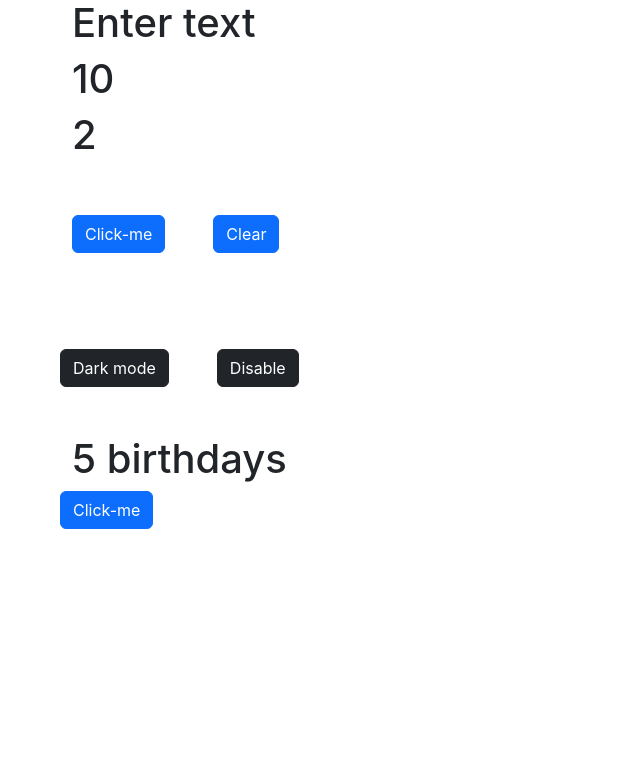
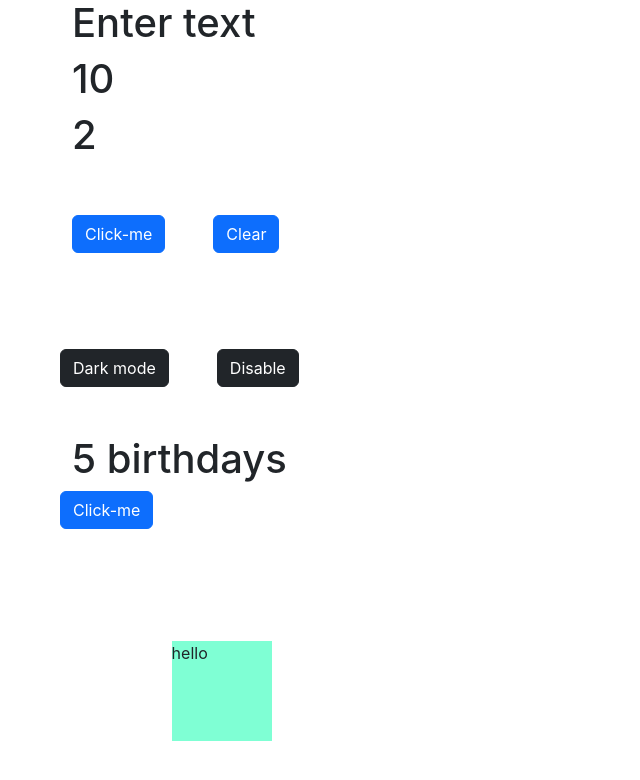
Before and after one commit to rajmishra-47/Daily_React, a React (Create React App) app in the folder my/: page / in a window 1280 px wide. Shown: the part 357-1137 px from the top of the page, without its empty margins (0-640 px from the left). Before the commit the page ends 934 px from the top, so only its background shows below. Built offline with nearby package versions, Linux system fonts and the light colour scheme.

Commit message:
adding customise css

```diff
--- a/my/src/App.js
+++ b/my/src/App.js
@@ -6,6 +6,7 @@ import Clock from './components/clock';
 import Text from './components/txtcompo';
 import Darkmode from './components/darkmode';
 import C1 from './components/c1';
+import D1 from './components/d1';
 
 function App() {
   return (
@@ -18,6 +19,8 @@ function App() {
 <Text></Text>
 <Darkmode/>
 <C1/>
+
+<D1/>
 </div>
     </>
   );
--- /dev/null
+++ b/my/src/components/d1.jsx
@@ -0,0 +1,12 @@
+import React from 'react'
+import './d11.css'
+export default function D1() {
+  return (
+    <>
+
+    <div id="a1">
+        hello
+    </div>
+    </>
+  )
+}
--- /dev/null
+++ b/my/src/components/d11.css
@@ -0,0 +1,7 @@
+#a1{
+
+    height: 100px;
+    width: 100px;
+    background-color: aquamarine;
+    margin: 10%;
+}
```
